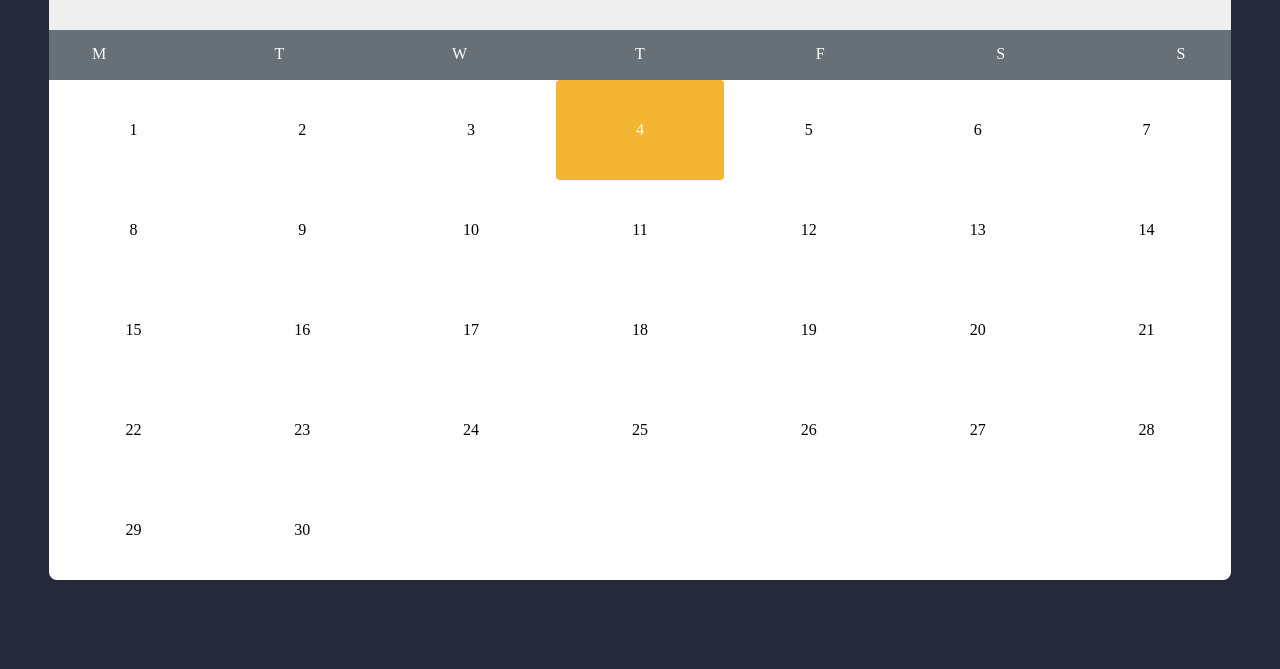
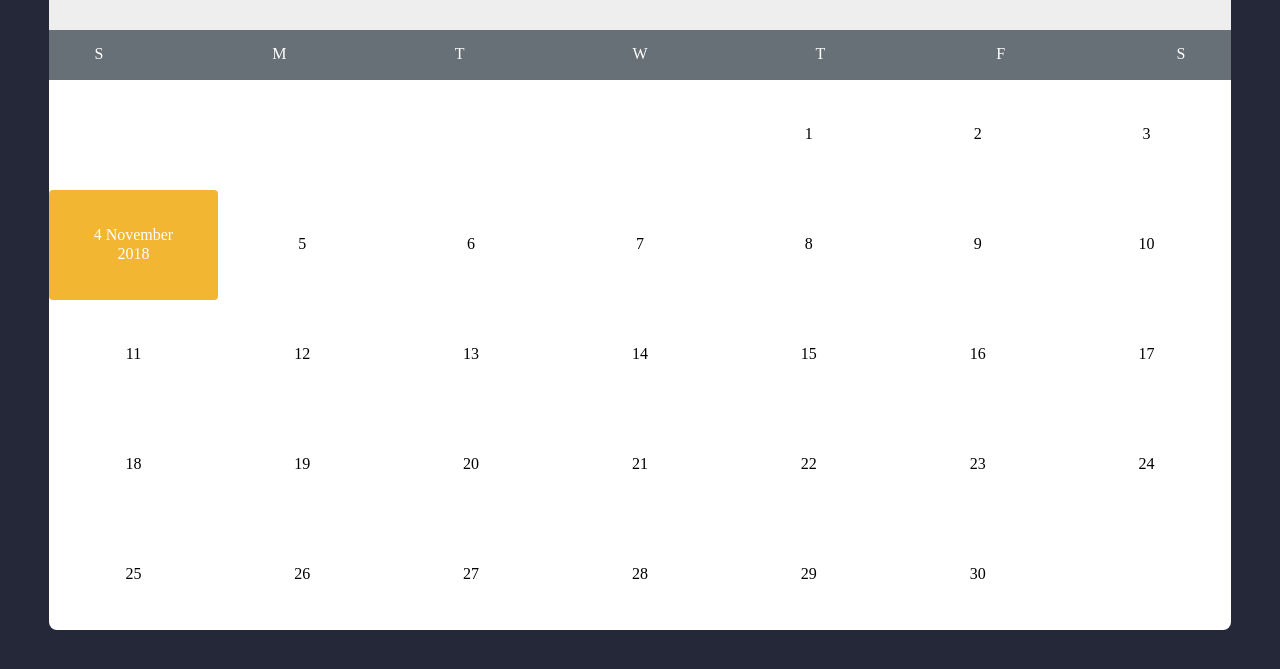
Before and after one commit to loydle/calendar-js, a website: page index.html in a window 1280 px wide. Shown: the part 219-888 px from the top of the page. Before the commit the page ends 848 px from the top, so only its background shows below. Drawn offline with Linux system fonts and the light colour scheme.

Commit message:
html refactor + week

```diff
--- a/css/main.css
+++ b/css/main.css
@@ -1,6 +1,7 @@
 * {
     margin: 0;
     padding: 0;
+    list-style: none;
 }
 
 body {
@@ -78,25 +79,40 @@ h1 {
 }
 
 #calendar .days {
-    display: flex;
-    flex-wrap: wrap;
     width: 100%;
     background-color: #fff;
     border-bottom-left-radius: 8px;
     border-bottom-right-radius: 8px;
+    display: flex;
+    flex-wrap: wrap;
+    flex-direction: row;
 }
 
-#calendar .days .day-view {
-    text-align: center;
+#calendar section.days section.week {
     width: calc(100% / 7);
-    height: 100px;
-    line-height: 100px;
-    border-radius: 4px;
-    display: relative;
-    display: inline-block;
 }
 
-#calendar .days .day-view .template-option {
+#calendar section.days .past-week section {
+    width: calc(100%/7);
+}
+
+#calendar section.days section.past-week {
+    width: calc(100%);
+    display: flex;
+}
+
+#calendar section.days .day {
+    text-align: center;
+    display: flex;
+    justify-content: center;
+    flex-direction: column;
+    text-align: center;
+    border-radius: 4px;
+    position: relative;
+    min-height: 110px;
+}
+
+#calendar section.days .day .template-option {
     text-align: left;
     line-height: 0;
     width: 100%;
@@ -106,16 +122,14 @@ h1 {
     background-color: #677077
 }
 
-#calendar .days {}
-
-#calendar .days .day-view.today,
-#calendar .days .day-view.today:hover {
+#calendar section.days .day.today,
+#calendar section.days .day.today:hover {
     background-color: #f2b632;
     color: #fff;
     cursor: pointer;
 }
 
-#calendar .days .day-view:hover {
+#calendar section.days .day:hover {
     background-color: rgba(238, 238, 238, 0.479);
     color: #222;
     cursor: pointer;
@@ -123,4 +137,5 @@ h1 {
 
 .hidden {
     display: none;
+    opacity: 0;
 }
--- a/index.html
+++ b/index.html
@@ -20,19 +20,37 @@
             <img class="arrow next" src="./img/next.svg"> </header>
         <section class="day-name ">
             <ul>
+                <li>S</li>
                 <li>M</li>
                 <li>T</li>
                 <li>W</li>
                 <li>T</li>
                 <li>F</li>
                 <li>S</li>
-                <li>S</li>
             </ul>
         </section>
-        <section class="days"></section>
+        <section class="days">
+            <section class="past-week">
+                <section class="week past-week-0"></section>
+                <section class="week past-week-1"></section>
+                <section class="week past-week-2"></section>
+                <section class="week past-week-3"></section>
+                <section class="week past-week-4"></section>
+                <section class="week past-week-5"></section>
+                <section class="week past-week-6"></section>
+            </section>
+            <section class="week week-0"></section>
+            <section class="week week-1"></section>
+            <section class="week week-2"></section>
+            <section class="week week-3"></section>
+            <section class="week week-4"></section>
+            <section class="week week-5"></section>
+            <section class="week week-6"></section>
+        </section>
     </div>
 
     <template>
+      <div class="day"></div>
         <div class="day-view"></div>
         <div class="day-view-option">
           <ul>
--- a/js/main.js
+++ b/js/main.js
@@ -18,28 +18,39 @@ function renderCalendar(calendarNode, CalendarObj) {
     renderTodayMonth(calendarNode, CalendarObj);
 
     function renderDays(calendarHTMLElm, Calendar) {
+
         for (let i = 1; i <= Calendar.days.length; i++) {
-            let parentDivDay = new templateNode('.day-view', i, i);
-            parentDivDay.addEventListener('click', function renderDivOptions(e) {
-                if (parentDivDay.querySelector('.day-view-option')) {
-                    parentDivDay.querySelector('.day-view-option').remove()
-                } else {
-                    var template = new templateNode('.day-view-option');
-                    parentDivDay.appendChild(template);
-                }
+            var date = new Date(`${Calendar.month} ${i}, ${Calendar.year}`);
+            var parentDivContent = `${date.getDate()}`;
+            if (Calendar.today === i) {
+                parentDivContent = `${Calendar.today} ${Calendar.month}<br>${Calendar.year}`
+            }
+            let dayTemplateDiv = new templateNode('.day', '', i);
+            let dayViewTemplateDiv = new templateNode('.day-view', parentDivContent);
 
-            });
-            calendarHTMLElm.querySelector('section.days')
-                .appendChild(parentDivDay);
+            dayViewTemplateDiv.onmouseover = renderDivOption;
+            dayViewTemplateDiv.onmouseleave = removeDivOption;
+
+
+            var sectionWeek = '.week-' + date.getDay();
+            var sectionPastWeek = '.past-week-' + date.getDay();
+            dayTemplateDiv.appendChild(dayViewTemplateDiv)
+            if (date.getDate() >= Calendar.today) {
+                calendarHTMLElm.querySelector('section.days ' + sectionWeek)
+                    .appendChild(dayTemplateDiv);
+            } else {
+                calendarHTMLElm.querySelector('section.days  .past-week ' + sectionPastWeek)
+                    .appendChild(dayTemplateDiv);
+            }
         }
     }
 
     function renderTodayActiveDay(calendarHTMLElm, Calendar) {
-        var daysNode = calendarHTMLElm.querySelectorAll('div.day-view');
+        var daysNode = calendarHTMLElm.querySelectorAll('section.week .day');
         for (var i = 0; i < daysNode.length; i++) {
             if (daysNode[i].dataset.day == Calendar.today) {
-                daysNode[i].classList
-                    .add('today');
+                daysNode[i].classList.add('today');
+
             } else {
                 daysNode[i].classList
                     .remove('today');
@@ -127,11 +138,14 @@ function getMonth() {
 
 function templateNode(classOrId, contentHTML, dataset) {
     if (document.querySelector('template').content) {
-        var div = document.querySelector('template').content.querySelector(classOrId).cloneNode(true);
+        var div = document.importNode(document.querySelector('template').content.querySelector(classOrId), true);
         if (contentHTML) {
             div.innerHTML = contentHTML;
         }
-        div.dataset.day = dataset;
+        if (dataset) {
+
+            div.dataset.day = dataset;
+        }
         return div;
     } else {
         var div = document.createElement('div');
@@ -139,3 +153,11 @@ function templateNode(classOrId, contentHTML, dataset) {
         return div;
     }
 }
+
+function renderDivOption(e) {
+    var template = document.querySelector('template');
+    var divOptions = template.content.querySelector('.day-view-option');
+    console.log(e.srcElement)
+}
+
+function removeDivOption() {}
```
Lines whose indentation alone changed are shown as unchanged.
